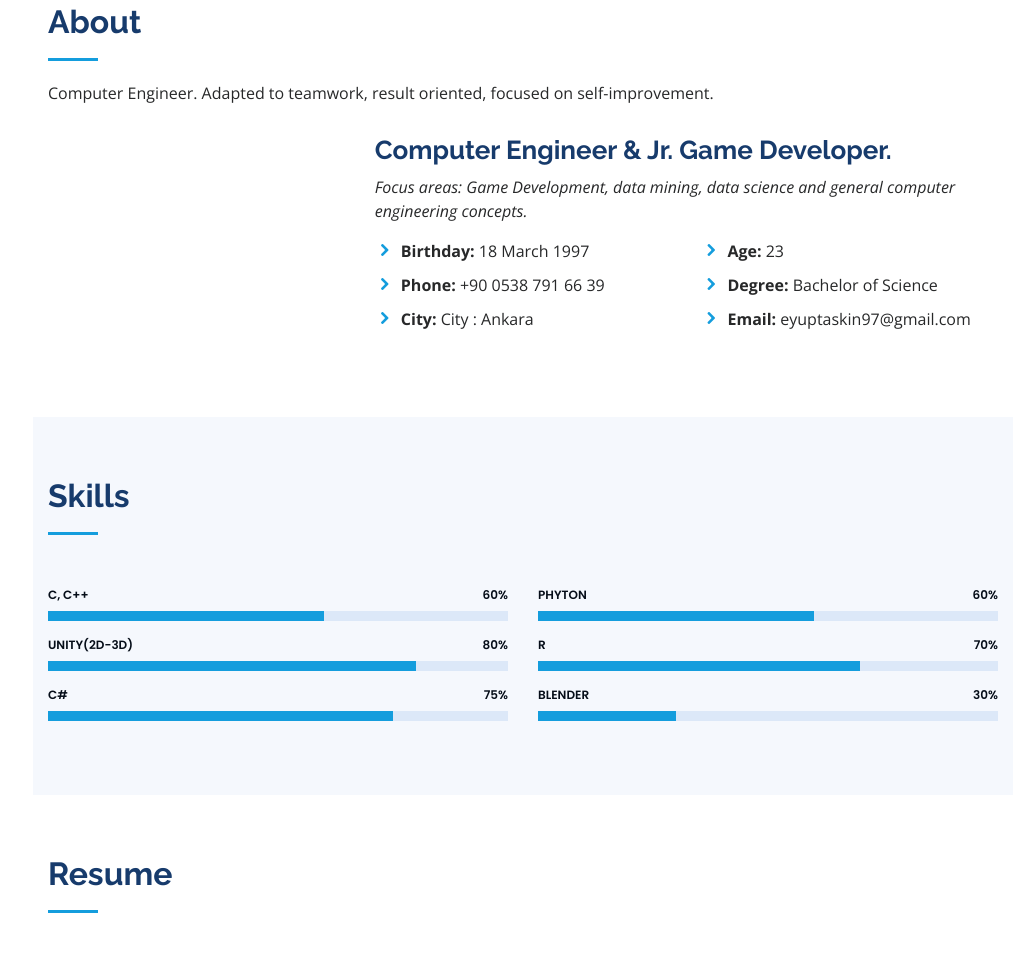
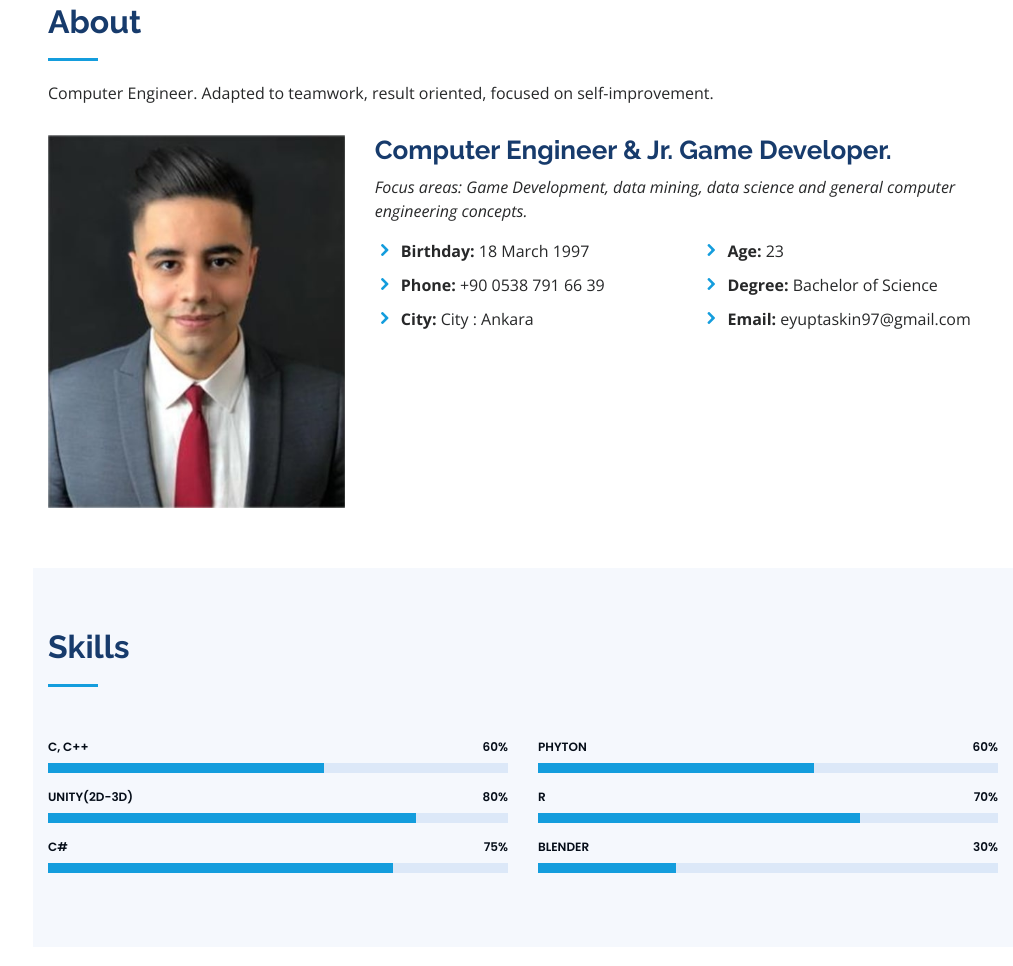
Before and after one commit to kurumsaleyup/kurumsaleyup.github.io, a plain HTML site: page index.html in a window 1280 px wide. Shown: the part 857-1823 px from the top of the page, without its empty margins (267-1280 px from the left). Drawn offline with nearby package versions, Linux system fonts and the light colour scheme.

Commit message:
profile picture fix

```diff
--- a/index.html
+++ b/index.html
@@ -45,7 +45,7 @@
     <div class="d-flex flex-column">
 
       <div class="profile">
-        <img src="assets/img/profile-img.png" alt="" class="img-fluid rounded-circle">
+        <img src="assets/img/profile-img.jpg" alt="" class="img-fluid rounded-circle">
         <h1 class="text-light"><a href="index.html">Eyüp Taşkın</a></h1>
         <div class="social-links mt-3 text-center">
           <!-- <a href="#" class="twitter"><i class="bx bxl-twitter"></i></a> -->
```
Also changed, not shown: assets/img/profile-img.PNG (deleted), assets/img/profile-img.jpg (added).
